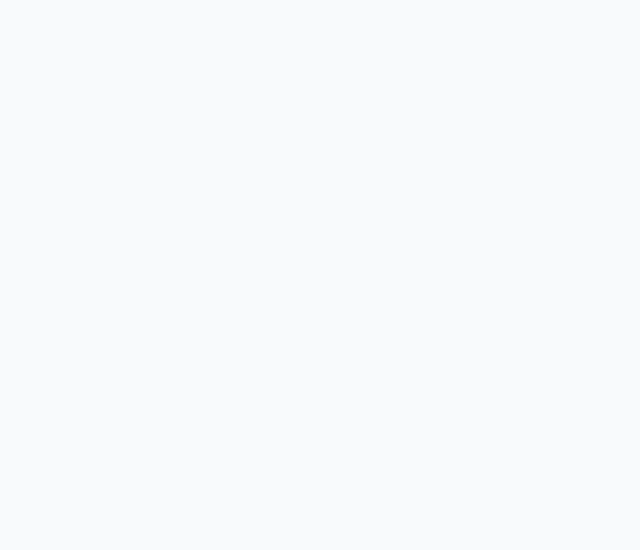
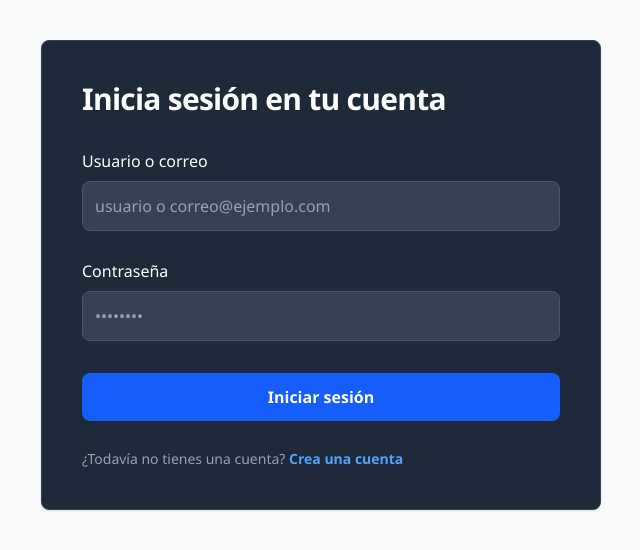
Before and after one commit to David168247/Bluecore-technicaltest-frontend, an Angular app: page /login in a window 1280 px wide. Before the commit this address led to /. Shown: the top 550 px of the page, without its empty margins (319-959 px from the left). Built offline with nearby package versions, Linux system fonts and the light colour scheme.

Commit message:
feat: implementar login reactivo oscuro conectado al backend

```diff
--- a/src/app/app.routes.ts
+++ b/src/app/app.routes.ts
@@ -1,2 +1,7 @@
 import { Routes } from '@angular/router';
-export const routes: Routes = [];
+import { guestGuard } from './core/guards/auth.guard';
+export const routes: Routes = [
+  { path: 'login', canActivate: [guestGuard], loadComponent: () => import('./features/auth/login/login').then(m => m.Login) },
+  { path: '', pathMatch: 'full', redirectTo: 'login' },
+  { path: '**', redirectTo: 'login' },
+];
--- /dev/null
+++ b/src/app/features/auth/login/login.html
@@ -0,0 +1,60 @@
+<app-auth-layout
+  title="Inicia sesión en tu cuenta"
+  subtitle="Ingresa con tu usuario o correo electrónico."
+>
+  @if (expired) {
+  <p class="notice" role="status">
+    Tu sesión expiró. Inicia sesión nuevamente.
+  </p>
+  } @if (error()) {
+  <p class="notice notice-error" role="alert">{{ error() }}</p>
+  }
+  <form
+    [formGroup]="form"
+    (ngSubmit)="submit()"
+    class="grid gap-7"
+    [attr.aria-busy]="busy()"
+  >
+    <label class="field"
+      >Usuario o correo
+      <input
+        class="input"
+        formControlName="usernameOrEmail" placeholder="usuario o correo@ejemplo.com"
+        autocomplete="username"
+        maxlength="250"
+        [attr.aria-invalid]="form.controls.usernameOrEmail.touched && form.controls.usernameOrEmail.invalid"
+        aria-describedby="login-identifier-error"
+      />
+      @if (form.controls.usernameOrEmail.touched &&
+      form.controls.usernameOrEmail.invalid) {
+      <span id="login-identifier-error" class="field-error"
+        >Ingresa tu usuario o correo (máximo 250 caracteres).</span
+      >
+      }
+    </label>
+    <label class="field"
+      >Contraseña
+      <input
+        class="input"
+        type="password" placeholder="••••••••"
+        formControlName="password"
+        autocomplete="current-password"
+        maxlength="120"
+        [attr.aria-invalid]="form.controls.password.touched && form.controls.password.invalid"
+        aria-describedby="login-password-error"
+      />
+      @if (form.controls.password.touched && form.controls.password.invalid) {
+      <span id="login-password-error" class="field-error"
+        >Ingresa tu contraseña (máximo 120 caracteres).</span
+      >
+      }
+    </label>
+    <button class="btn mt-1 w-full" type="submit" [disabled]="busy()">
+      {{ busy() ? 'Iniciando sesión…' : 'Iniciar sesión' }}
+    </button>
+  </form>
+  <p class="mt-7 text-sm text-gray-400">
+    ¿Todavía no tienes una cuenta?
+    <a routerLink="/registro" class="font-semibold">Crea una cuenta</a>
+  </p>
+</app-auth-layout>
--- /dev/null
+++ b/src/app/features/auth/login/login.ts
@@ -0,0 +1,65 @@
+import { Component, DestroyRef, inject, signal } from "@angular/core";
+import { FormBuilder, ReactiveFormsModule, Validators } from "@angular/forms";
+import { ActivatedRoute, Router, RouterLink } from "@angular/router";
+import { takeUntilDestroyed } from "@angular/core/rxjs-interop";
+import { finalize } from "rxjs";
+import { AuthService } from "../../../core/services/auth.service";
+import { apiError } from "../../../core/http/api-error";
+import { safeReturnUrl } from "../../../core/guards/auth.guard";
+import { AuthLayout } from "../../../shared/auth-layout/auth-layout";
+
+@Component({
+  imports: [ReactiveFormsModule, RouterLink, AuthLayout],
+  templateUrl: "./login.html",
+})
+export class Login {
+  private auth = inject(AuthService);
+  private router = inject(Router);
+  private route = inject(ActivatedRoute);
+  private destroyRef = inject(DestroyRef);
+  readonly expired = this.route.snapshot.queryParamMap.has("expired");
+  readonly busy = signal(false);
+  readonly error = signal("");
+  readonly form = inject(FormBuilder).nonNullable.group({
+    usernameOrEmail: [
+      "",
+      [
+        Validators.required,
+        Validators.maxLength(250),
+        Validators.pattern(/\S/),
+      ],
+    ],
+    password: [
+      "",
+      [
+        Validators.required,
+        Validators.maxLength(120),
+        Validators.pattern(/\S/),
+      ],
+    ],
+  });
+
+  submit(): void {
+    this.form.markAllAsTouched();
+    if (this.form.invalid || this.busy()) return;
+    this.error.set("");
+    this.busy.set(true);
+    const value = this.form.getRawValue();
+    this.auth
+      .login({
+        usernameOrEmail: value.usernameOrEmail.trim(),
+        password: value.password,
+      })
+      .pipe(
+        finalize(() => this.busy.set(false)),
+        takeUntilDestroyed(this.destroyRef),
+      )
+      .subscribe({
+        next: () =>
+          void this.router.navigateByUrl(
+            safeReturnUrl(this.route.snapshot.queryParamMap.get("returnUrl")),
+          ),
+        error: (error: unknown) => this.error.set(apiError(error)),
+      });
+  }
+}
```
